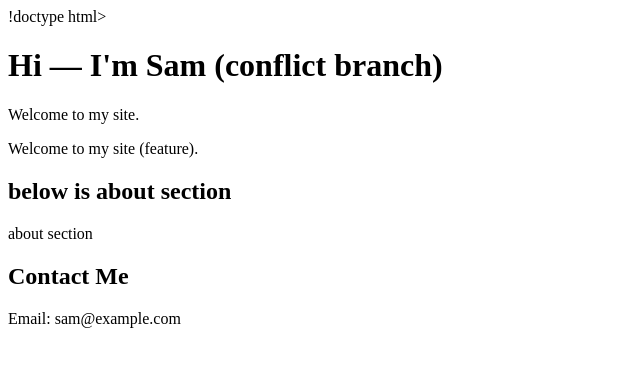
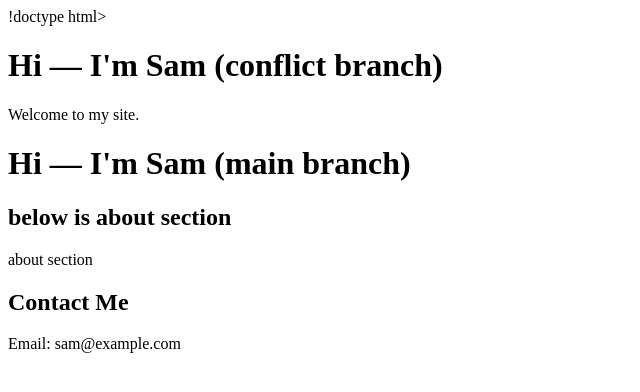
Before and after one commit to normnn/my-site, a plain HTML site: page index.html in a window 1280 px wide. Shown: the whole page, without its empty margins (0-640 px from the left). Drawn offline with Linux system fonts and the light colour scheme.

Commit message:
Change heading on main

```diff
--- a/index.html
+++ b/index.html
@@ -6,7 +6,8 @@
 
 
 <p>Welcome to my site.</p>
-<p>Welcome to my site (feature).</p>
+<h1>Hi — I'm Sam (main branch)</h1>
+
 
 
 
```
